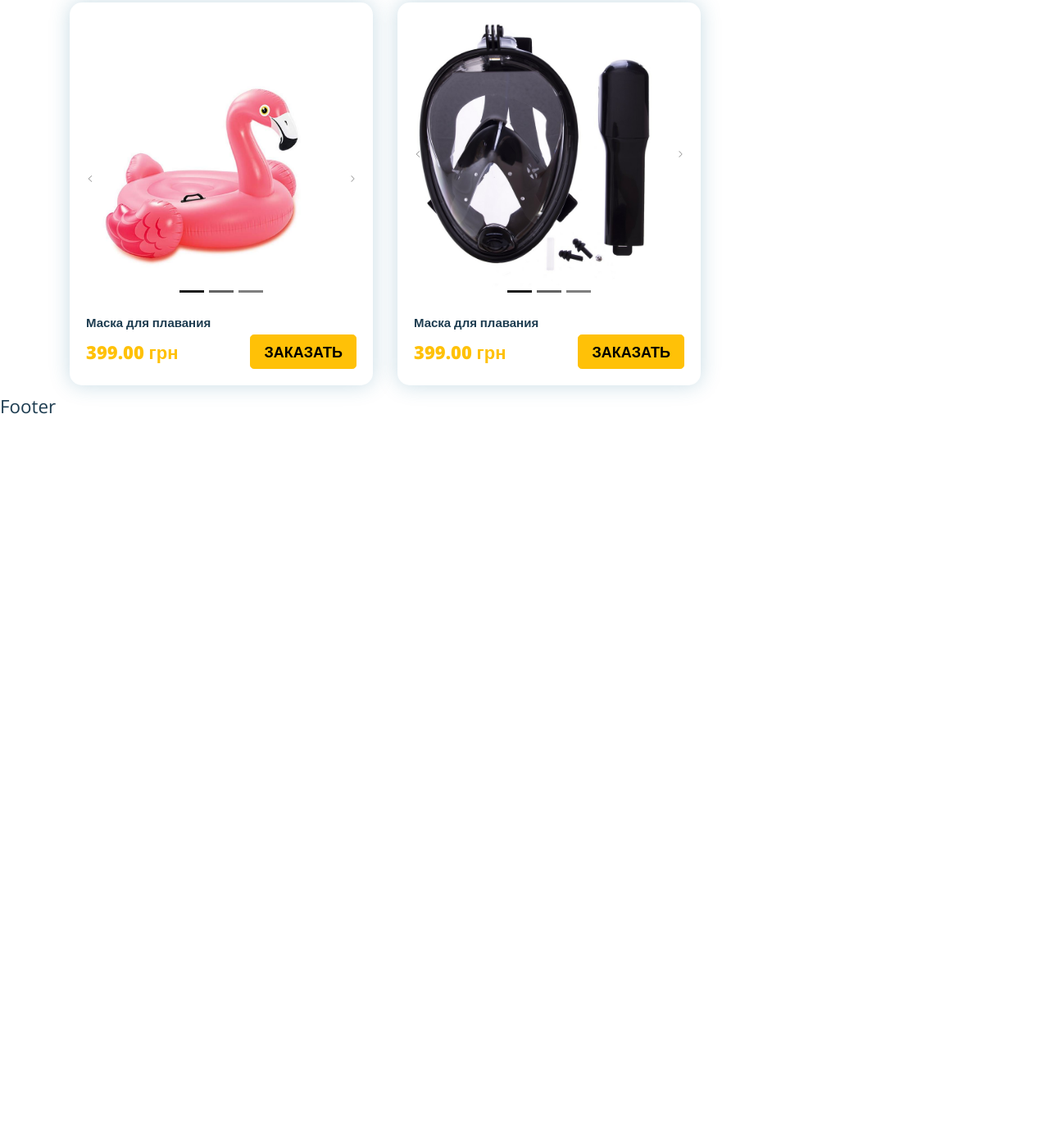
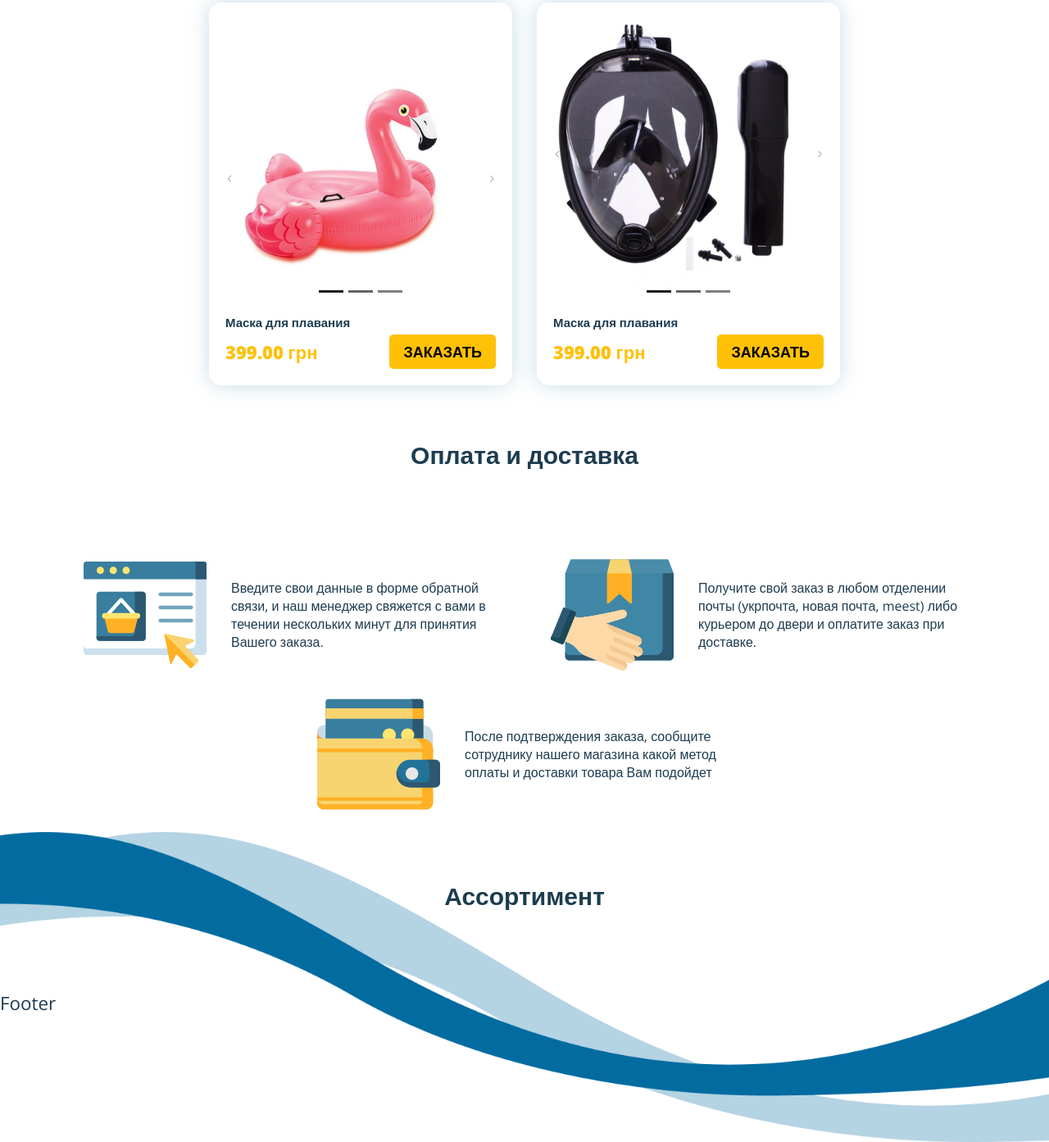
Before and after one commit to yaborodinov/masks-for-dive, a website: page src/index.html in a window 1280 px wide. Shown: the part 2221-3614 px from the top of the page at 82% size. Before the commit the page ends 2732 px from the top, so only its background shows below. Drawn offline with nearby package versions, Linux system fonts and the light colour scheme; files that its build step writes are made by us from their sources; files whose address does not match are found by name.

Commit message:
add section payment, section wave-middle

```diff
--- /dev/null
+++ b/src/assets/scss/blocks/payment.scss
@@ -0,0 +1,39 @@
+.payment__block{
+    justify-content: space-around;
+}
+
+
+.payment__item{
+    display: flex;
+    flex-direction: row;
+    align-items: center;
+    margin-bottom: 20px;
+    min-width: 530px;
+    max-width: 530px;
+    @include media-breakpoint-down(lg) {
+        min-width: 360px;
+        max-width: 360px;
+    }
+}
+
+.payment__item-img{
+    width: 150px;
+    height: 150px;
+    margin-right: 30px;
+    @include media-breakpoint-down(lg) {
+        width: 100px;
+        height: 100px;
+        margin-right: 20px;
+    }
+}
+
+.payment__item-description{
+    font-size: 16px;
+    font-weight: 400;
+    line-height: 22px;
+    @include media-breakpoint-down(lg) {
+        line-height: 18px;
+        font-size: 14px;
+    }
+
+}
--- /dev/null
+++ b/src/assets/scss/blocks/wave-middle.scss
@@ -0,0 +1,10 @@
+
+
+.wave-middle{
+    margin-bottom: -370px;
+}
+
+.wave-middle-img{
+    width: 100%;
+    height: 378px;
+}
--- a/src/assets/scss/style.scss
+++ b/src/assets/scss/style.scss
@@ -46,3 +46,5 @@ a{
 @import "./blocks/wave.scss";
 @import "./blocks/section.scss";
 @import "./blocks/product.scss";
+@import "./blocks/payment.scss";
+@import "./blocks/wave-middle.scss";
--- a/src/index.html
+++ b/src/index.html
@@ -22,7 +22,7 @@ title: masks for dive
     <div class="container">
         <h3 class="section__title">Популярные товары</h3>
 
-        <div class="row">
+        <div class="row justify-content-center">
             <div class="col product__block">
                 <div id="product-one" class="carousel carousel-dark slide" data-bs-ride="carousel">
                     <div class="carousel-indicators">
@@ -278,3 +278,77 @@ title: masks for dive
         </div>
     </div>
 </sectoin>
+
+
+
+<!-- payment  -->
+
+
+
+<section class="payment">
+    <div class="container">
+        <h3 class="section__title">
+            Оплата и доставка
+        </h3>
+
+        <div class="row payment__block">
+            <div class="col payment__item">
+                <img class="payment__item-img" src="./assets/images/online-shop.svg" alt="online shop">
+                <div class="payment__item-description">
+                    Введите свои данные в форме обратной связи, и наш менеджер свяжется с вами в течении нескольких минут для принятия
+                    Вашего заказа.
+                </div>
+            </div>
+            <div class="col payment__item">
+                <img class="payment__item-img" src="./assets/images/package.svg" alt="online shop">
+                <div class="payment__item-description">
+                    Получите свой заказ в любом отделении почты (укрпочта, новая почта, meest) либо курьером до двери и оплатите заказ при
+                    доставке.
+                </div>
+            </div>
+            <div class="col payment__item">
+                <img class="payment__item-img" src="./assets/images/wallet1.svg" alt="online shop">
+                <div class="payment__item-description">
+                    После подтверждения заказа, сообщите сотруднику нашего магазина какой метод оплаты и доставки товара Вам подойдет
+                </div>
+            </div>
+        </div>
+    </div>
+</section>
+
+
+
+<!-- wave middle -->
+
+
+<section class="wave-middle">
+    <img class="wave-middle-img" src="./assets/images/wave-middle.png" alt="wave">
+</section>
+
+
+
+<!-- assortment -->
+
+<section class="assortment">
+    <div class="container">
+        <h3 class="section__title">
+            Ассортимент
+        </h3>
+
+        <!-- <div id="carouselExampleSlidesOnly" class="carousel slide" data-bs-ride="carousel">
+            <div class="carousel-inner">
+                <div class="carousel-item active">
+                    <img src="./assets/images/product3.jpg" class="d-block w-100" alt="mask">
+                </div>
+                <div class="carousel-item">
+                    <img src="./assets/images/product2.jpeg" class="d-block w-100" alt="mask">
+                </div>
+                <div class="carousel-item">
+                    <img src="./assets/images/mask1.jpg" class="d-block w-100" alt="mask">
+                </div>
+            </div>
+        </div> -->
+
+
+    </div>
+</section>
```
Also changed, not shown: dist/assets/css/style.min.css, dist/assets/images/Wave-middle.png (added), dist/assets/images/online-shop.svg (added), dist/assets/images/package.svg (added), dist/assets/images/payment1.svg (added), dist/assets/images/product3.jpg (added), dist/assets/images/wallet1.svg (added), dist/assets/js/app.js, dist/index.html, src/assets/images/Wave-middle.png (added), src/assets/images/online-shop.svg (added), src/assets/images/package.svg (added), src/assets/images/product3.jpg (added), src/assets/images/wallet1.svg (added).
